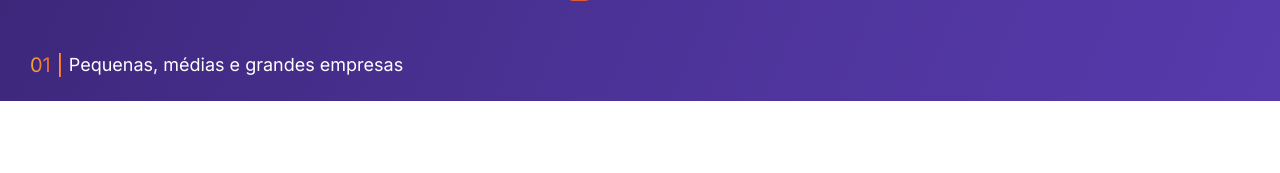
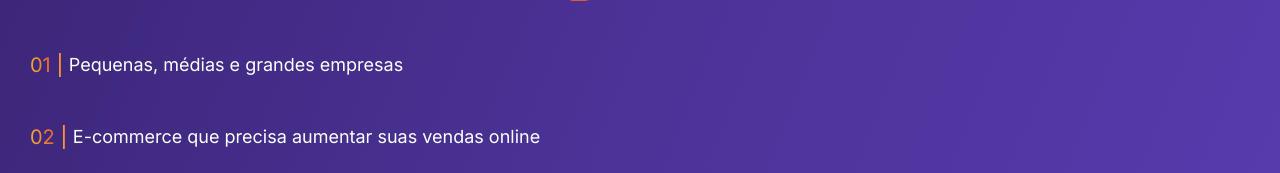
Before and after one commit to pedroeuzebiodev/agenciamagnix.com, a PHP site: page / in a window 1280 px wide. Shown: the part 2995-3168 px from the top of the page. Before the commit the page ends 3096 px from the top, so only its background shows below. Run offline with PHP 8.4, Linux system fonts and the light colour scheme.

Commit message:
Adiciona Subseção de E-commerce que precisa aumentar suas vendas online

```diff
--- a/index.html
+++ b/index.html
@@ -193,6 +193,14 @@
 
                 <p>Pequenas, médias e grandes empresas</p>
               </div>
+
+              <div class="target-audience">
+                <h3>02</h3>
+
+                <div class="line-target-audience"></div>
+
+                <p>E-commerce que precisa aumentar suas vendas online</p>
+              </div>
             </div>
           </div>
         </section>
--- a/src/css/index.css
+++ b/src/css/index.css
@@ -206,6 +206,11 @@ body * {
 
 #app #target-audience-section #target-audiences {
   margin-top: 4.8rem;
+
+  display: flex;
+  flex-direction: column;
+  gap: 4.8rem;
+  justify-content: center;
 }
 
 #app #target-audience-section #target-audiences .target-audience {
```
